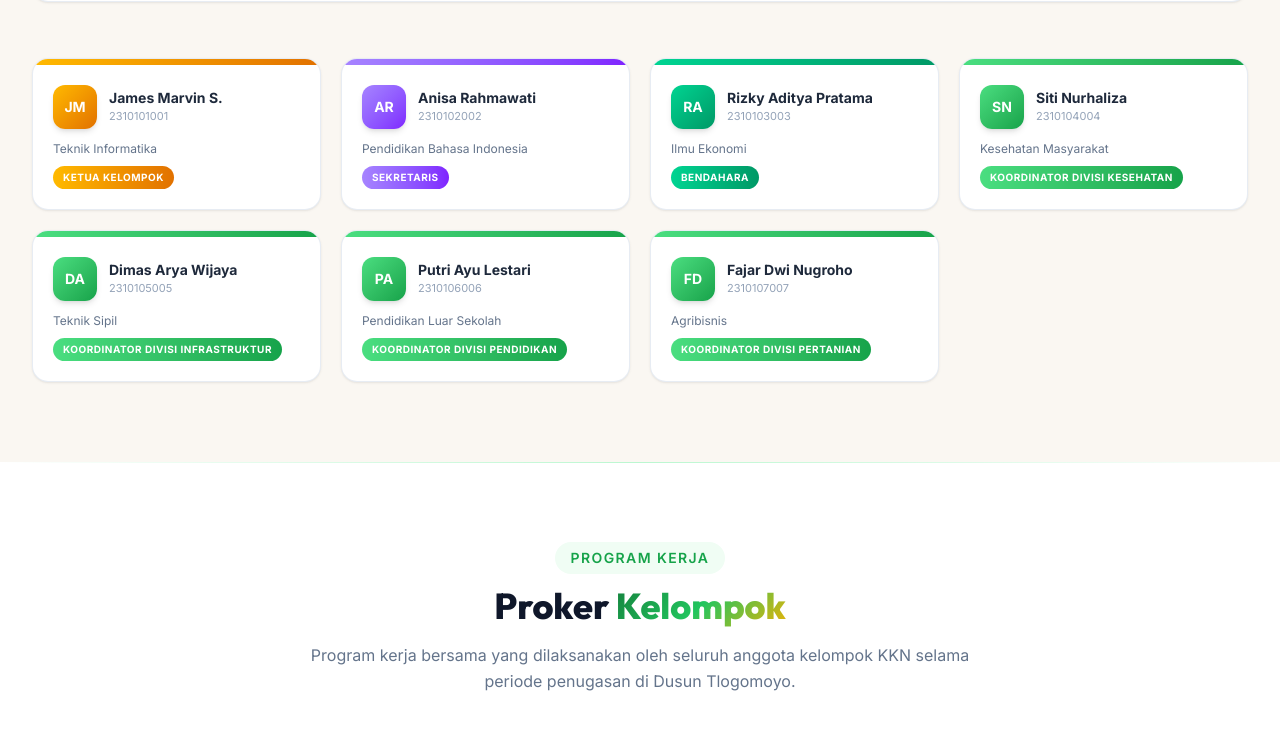
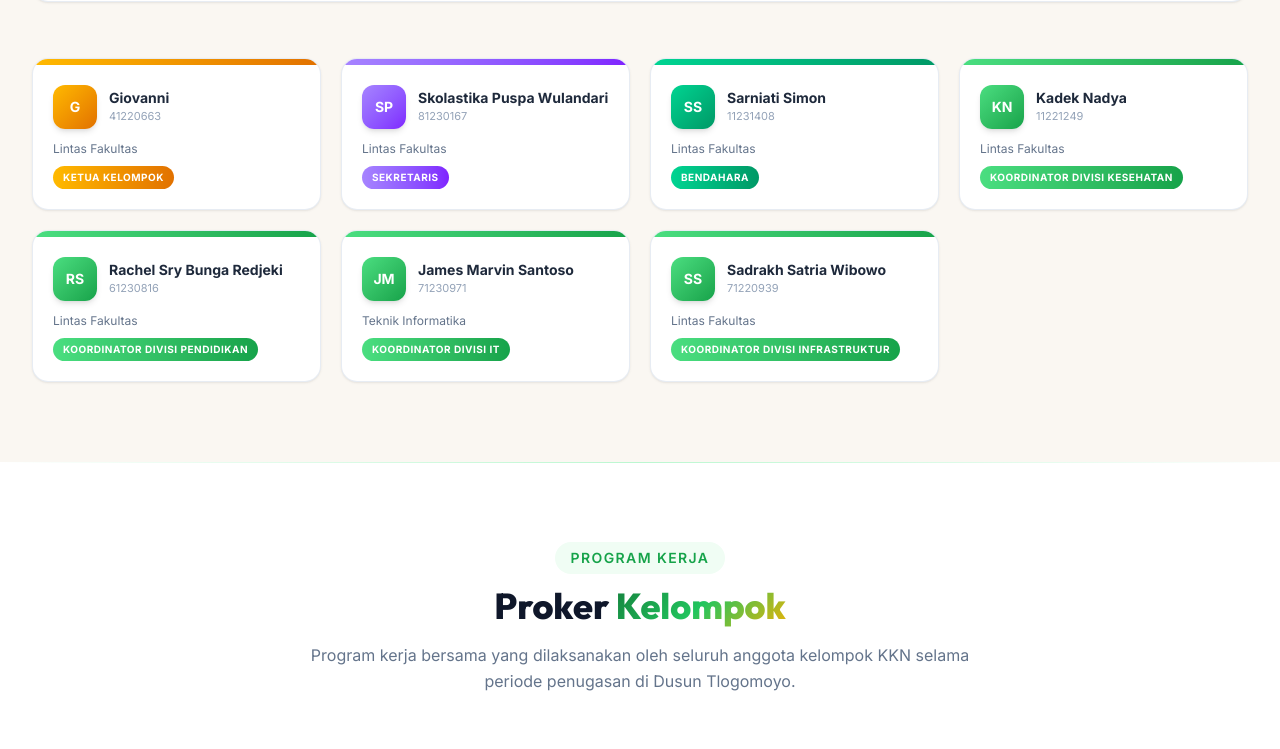
Before and after one commit to Jamesmarvins/portal-dusun-tlogomulyo, a Next.js app: page /info-kkn in a window 1280 px wide. Shown: the part 1357-2106 px from the top of the page. Built offline with nearby package versions, Linux system fonts and the light colour scheme.

Commit message:
Update Info KKN with correct team members and roles

```diff
--- a/app/info-kkn/page.js
+++ b/app/info-kkn/page.js
@@ -34,22 +34,22 @@ const prokerKelompok = {
 /* 7 anggota — masing-masing 1 proker individu */
 const anggota = [
   {
-    nama: "James Marvin S.",
-    nim: "2310101001",
-    prodi: "Teknik Informatika",
+    nama: "Giovanni",
+    nim: "41220663",
+    prodi: "Lintas Fakultas",
     jabatan: "Ketua Kelompok",
     prokerIndividu: {
-      judul: "Pembuatan Website Portal Informasi Desa",
+      judul: "Sosialisasi Pertanian Organik",
       deskripsi:
-        "Merancang dan mengembangkan website portal informasi untuk Dusun Tlogomoyo sebagai media digitalisasi profil desa, potensi alam, dan informasi publik.",
-      target: "1 website responsif aktif dan terdaftar domain",
+        "Memberikan penyuluhan mengenai teknik pertanian organik, pembuatan pupuk kompos, dan pestisida alami kepada petani di Dusun Tlogomoyo.",
+      target: "20 petani mengikuti sosialisasi",
       status: "Selesai",
     },
   },
   {
-    nama: "Anisa Rahmawati",
-    nim: "2310102002",
-    prodi: "Pendidikan Bahasa Indonesia",
+    nama: "Skolastika Puspa Wulandari",
+    nim: "81230167",
+    prodi: "Lintas Fakultas",
     jabatan: "Sekretaris",
     prokerIndividu: {
       judul: "Bimbingan Belajar Anak SD",
@@ -60,9 +60,9 @@ const anggota = [
     },
   },
   {
-    nama: "Rizky Aditya Pratama",
-    nim: "2310103003",
-    prodi: "Ilmu Ekonomi",
+    nama: "Sarniati Simon",
+    nim: "11231408",
+    prodi: "Lintas Fakultas",
     jabatan: "Bendahara",
     prokerIndividu: {
       judul: "Sosialisasi Literasi Keuangan",
@@ -73,9 +73,9 @@ const anggota = [
     },
   },
   {
-    nama: "Siti Nurhaliza",
-    nim: "2310104004",
-    prodi: "Kesehatan Masyarakat",
+    nama: "Kadek Nadya",
+    nim: "11221249",
+    prodi: "Lintas Fakultas",
     jabatan: "Koordinator Divisi Kesehatan",
     prokerIndividu: {
       judul: "Posyandu dan Cek Kesehatan Gratis",
@@ -86,22 +86,9 @@ const anggota = [
     },
   },
   {
-    nama: "Dimas Arya Wijaya",
-    nim: "2310105005",
-    prodi: "Teknik Sipil",
-    jabatan: "Koordinator Divisi Infrastruktur",
-    prokerIndividu: {
-      judul: "Pembuatan Papan Nama Jalan Dusun",
-      deskripsi:
-        "Merancang dan memasang papan nama jalan dan penunjuk arah di titik-titik strategis Dusun Tlogomoyo untuk memudahkan navigasi.",
-      target: "8 papan nama terpasang",
-      status: "Selesai",
-    },
-  },
-  {
-    nama: "Putri Ayu Lestari",
-    nim: "2310106006",
-    prodi: "Pendidikan Luar Sekolah",
+    nama: "Rachel Sry Bunga Redjeki",
+    nim: "61230816",
+    prodi: "Lintas Fakultas",
     jabatan: "Koordinator Divisi Pendidikan",
     prokerIndividu: {
       judul: "Pelatihan Kerajinan Tangan",
@@ -112,15 +99,28 @@ const anggota = [
     },
   },
   {
-    nama: "Fajar Dwi Nugroho",
-    nim: "2310107007",
-    prodi: "Agribisnis",
-    jabatan: "Koordinator Divisi Pertanian",
+    nama: "James Marvin Santoso",
+    nim: "71230971",
+    prodi: "Teknik Informatika",
+    jabatan: "Koordinator Divisi IT",
     prokerIndividu: {
-      judul: "Sosialisasi Pertanian Organik",
+      judul: "Pembuatan Website Portal Informasi Desa",
       deskripsi:
-        "Memberikan penyuluhan mengenai teknik pertanian organik, pembuatan pupuk kompos, dan pestisida alami kepada petani di Dusun Tlogomoyo.",
-      target: "20 petani mengikuti sosialisasi",
+        "Merancang dan mengembangkan website portal informasi untuk Dusun Tlogomoyo sebagai media digitalisasi profil desa, potensi alam, dan informasi publik.",
+      target: "1 website responsif aktif dan terdaftar domain",
+      status: "Selesai",
+    },
+  },
+  {
+    nama: "Sadrakh Satria Wibowo",
+    nim: "71220939",
+    prodi: "Lintas Fakultas",
+    jabatan: "Koordinator Divisi Infrastruktur",
+    prokerIndividu: {
+      judul: "Pembuatan Papan Nama Jalan Dusun",
+      deskripsi:
+        "Merancang dan memasang papan nama jalan dan penunjuk arah di titik-titik strategis Dusun Tlogomoyo untuk memudahkan navigasi.",
+      target: "8 papan nama terpasang",
       status: "Selesai",
     },
   },
```
